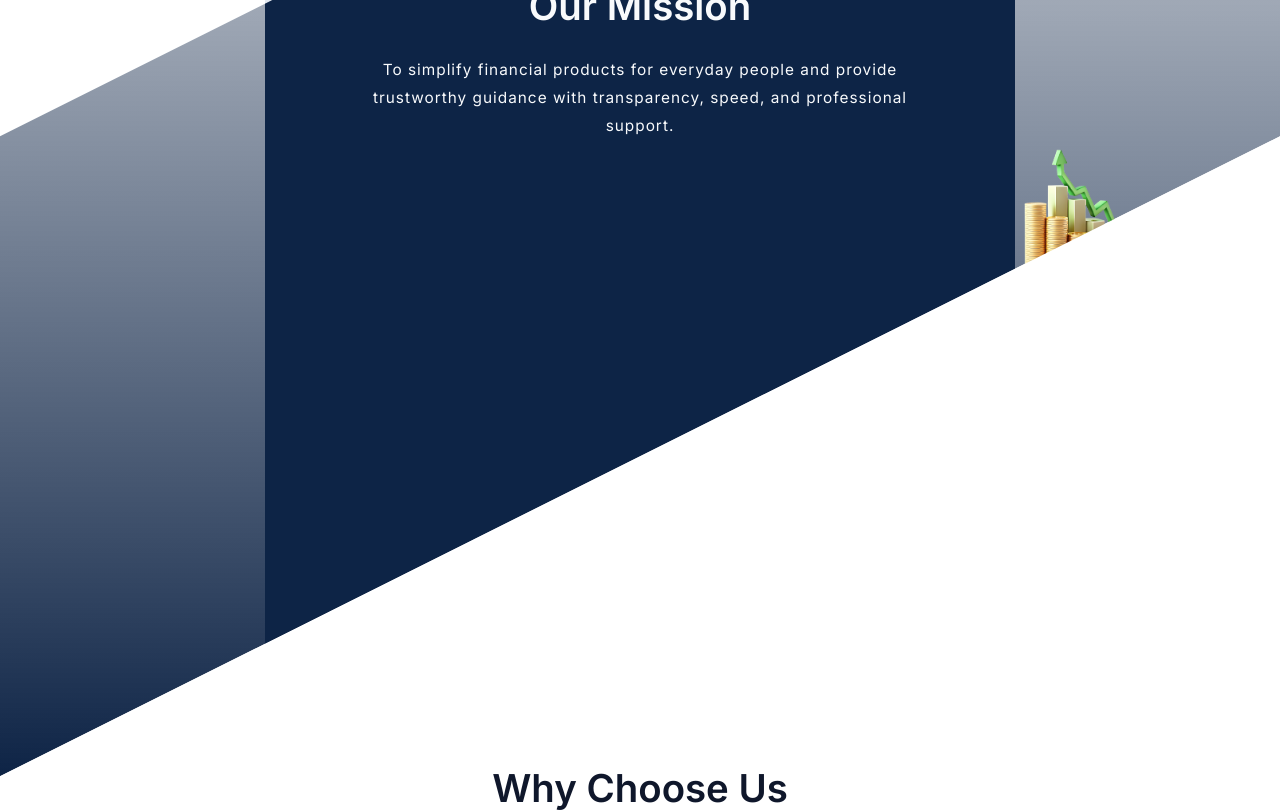
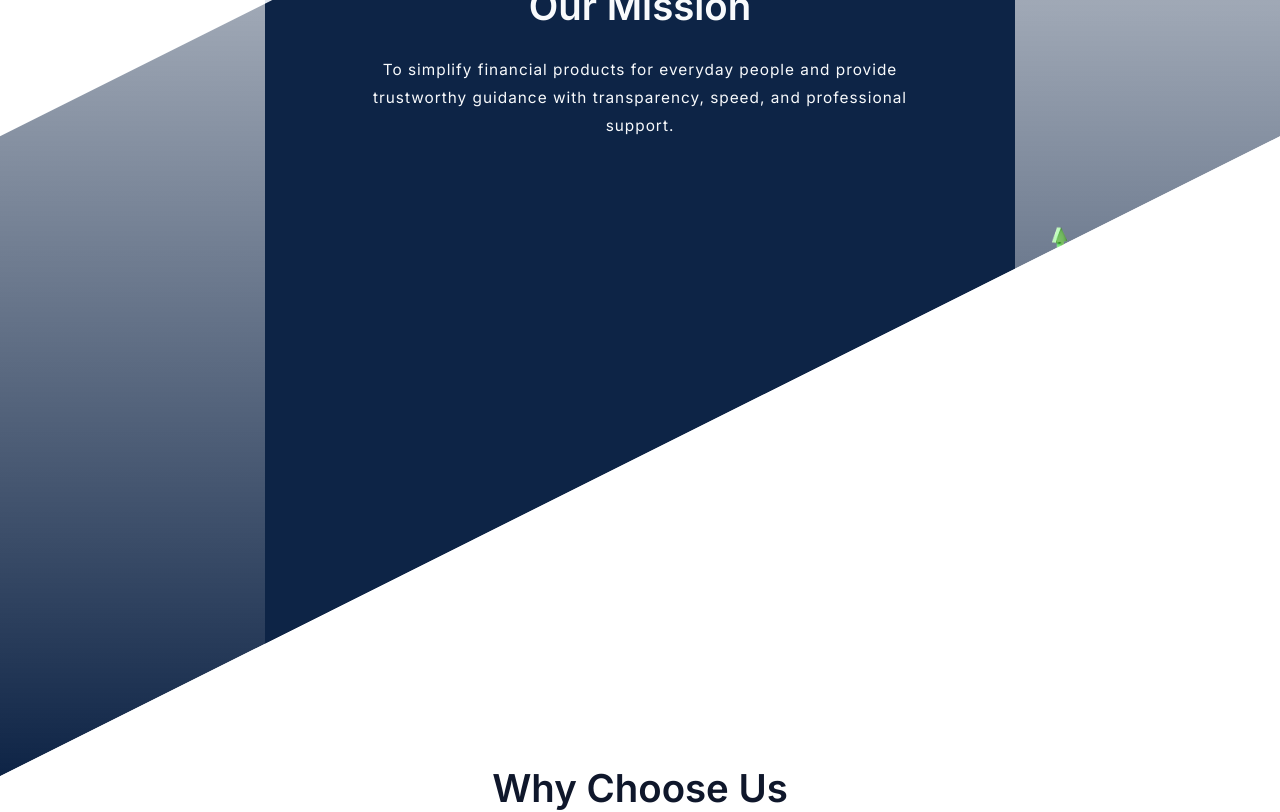
Before and after one commit to febintjames/vivan, a React (Vite) app: page / in a window 1280 px wide. Shown: the part 2080-2892 px from the top of the page. Built offline with nearby package versions, Linux system fonts and the light colour scheme.

Commit message:
removeinganimation

```diff
--- a/src/pages/HomePage.jsx
+++ b/src/pages/HomePage.jsx
@@ -68,15 +68,14 @@ const handleTiltReset = (e) => {
 
 /* ─── Animated Mission Section ─── */
 const AnimatedMissionSection = () => {
-    const { targetRef, isIntersecting } = useIntersectionObserver({ threshold: 0.1, rootMargin: "0px 0px -100px 0px" });
+    const { targetRef, isIntersecting } = useIntersectionObserver({ threshold: 0.25, rootMargin: "0px 0px -80px 0px" });
 
     const missionCombinedClipPath = 'polygon(0% 50%, 100% 0%, 100% 50%, 0% 100%)';
 
     return (
         <div
             ref={targetRef}
-            className={`w-full relative flex flex-col items-center justify-center transition-all duration-[1200ms] ease-out z-[5] -mt-[8px] md:mt-[8px] lg:mt-[24px] xl:mt-[40px] pb-[12px] md:pb-[20px] ${isIntersecting ? "opacity-100 translate-y-0" : "opacity-0 translate-y-32"
-                }`}
+            className="w-full relative flex flex-col items-center justify-center z-[5] -mt-[8px] md:mt-[8px] lg:mt-[24px] xl:mt-[40px] pb-[12px] md:pb-[20px]"
         >
             <div className="relative w-full mx-auto pointer-events-none">
                 <div
@@ -93,7 +92,7 @@ const AnimatedMissionSection = () => {
                 <img
                     src="/ourmission.png"
                     alt="Our Mission"
-                    className={`absolute left-1/2 md:left-[88%] lg:left-[86%] xl:left-[84%] 2xl:left-1/2 top-[72%] md:top-[60%] lg:top-[58%] xl:top-[56%] 2xl:top-[68%] -translate-x-1/2 -translate-y-1/2 z-[4] w-[clamp(220px,32%,360px)] md:w-[120px] lg:w-[140px] xl:w-[150px] 2xl:w-[clamp(320px,42%,620px)] h-auto transition-[opacity,transform] duration-[900ms] ease-out ${isIntersecting ? "opacity-100" : "opacity-0 translate-y-4"}`}
+                    className={`absolute left-1/2 md:left-[88%] lg:left-[86%] xl:left-[84%] 2xl:left-1/2 top-[72%] md:top-[60%] lg:top-[58%] xl:top-[56%] 2xl:top-[68%] -translate-x-1/2 -translate-y-1/2 z-[4] w-[clamp(220px,32%,360px)] md:w-[120px] lg:w-[140px] xl:w-[150px] 2xl:w-[clamp(320px,42%,620px)] h-auto transition-[opacity,transform] duration-[650ms] ease-out ${isIntersecting ? "opacity-100 scale-100 translate-y-0" : "opacity-0 scale-75 translate-y-6"}`}
                 />
 
                 <div
```
